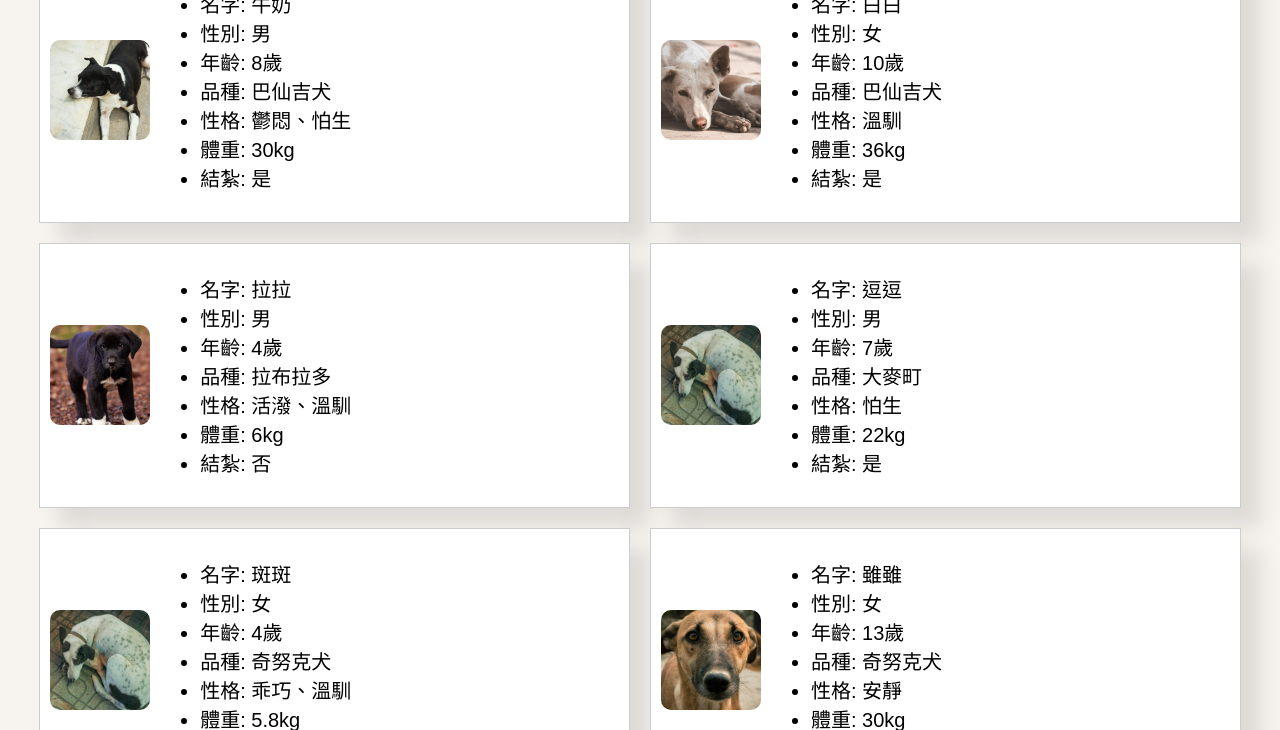
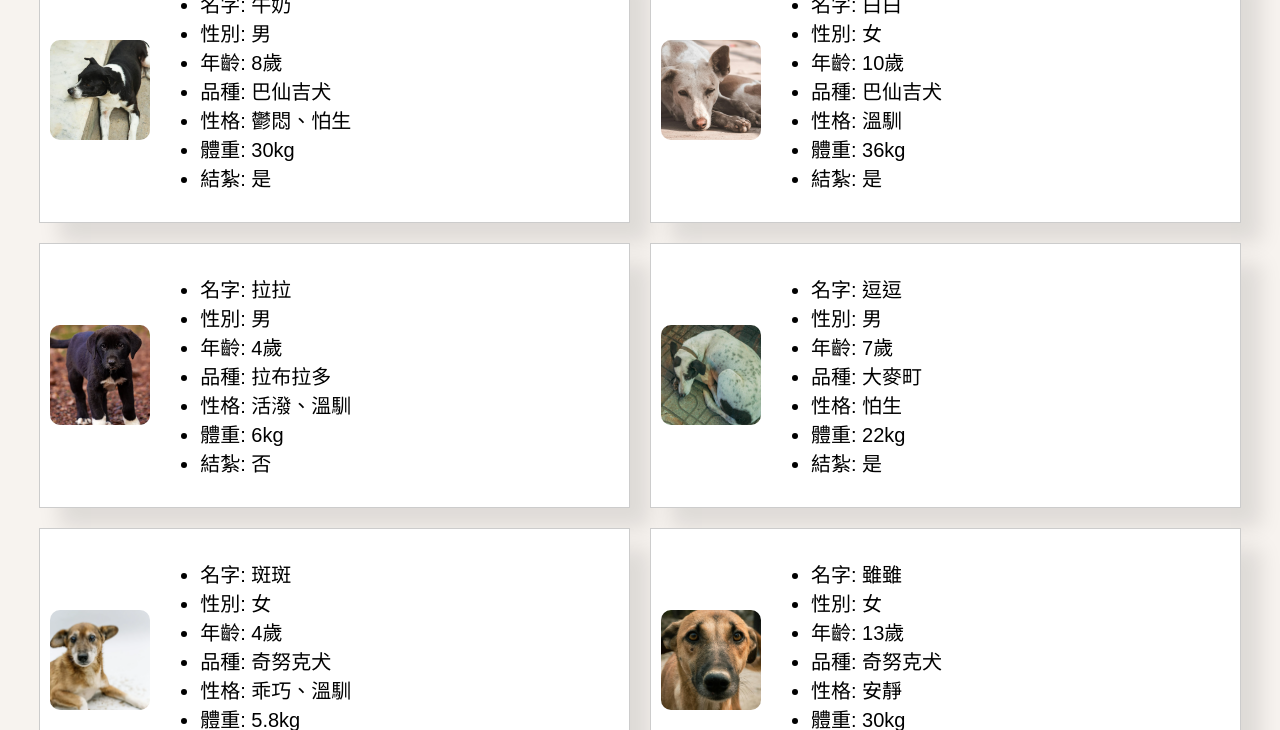
Before and after one commit to jing123273/FurryFriends, a plain HTML site: page introduce2.html in a window 1280 px wide. Shown: the part 220-950 px from the top of the page. Drawn offline with Linux system fonts and the light colour scheme.

Commit message:
更正圖片(放錯動物)

```diff
--- a/introduce2.html
+++ b/introduce2.html
@@ -73,7 +73,7 @@
                 </ul>
             </div>
             <div class="animal">
-                <img src="image\逗逗.png" alt="斑斑">
+                <img src="image\斑斑.png" alt="斑斑">
                 <ul>
                     <li>名字: 斑斑</li>
                     <li>性別: 女</li>
```
